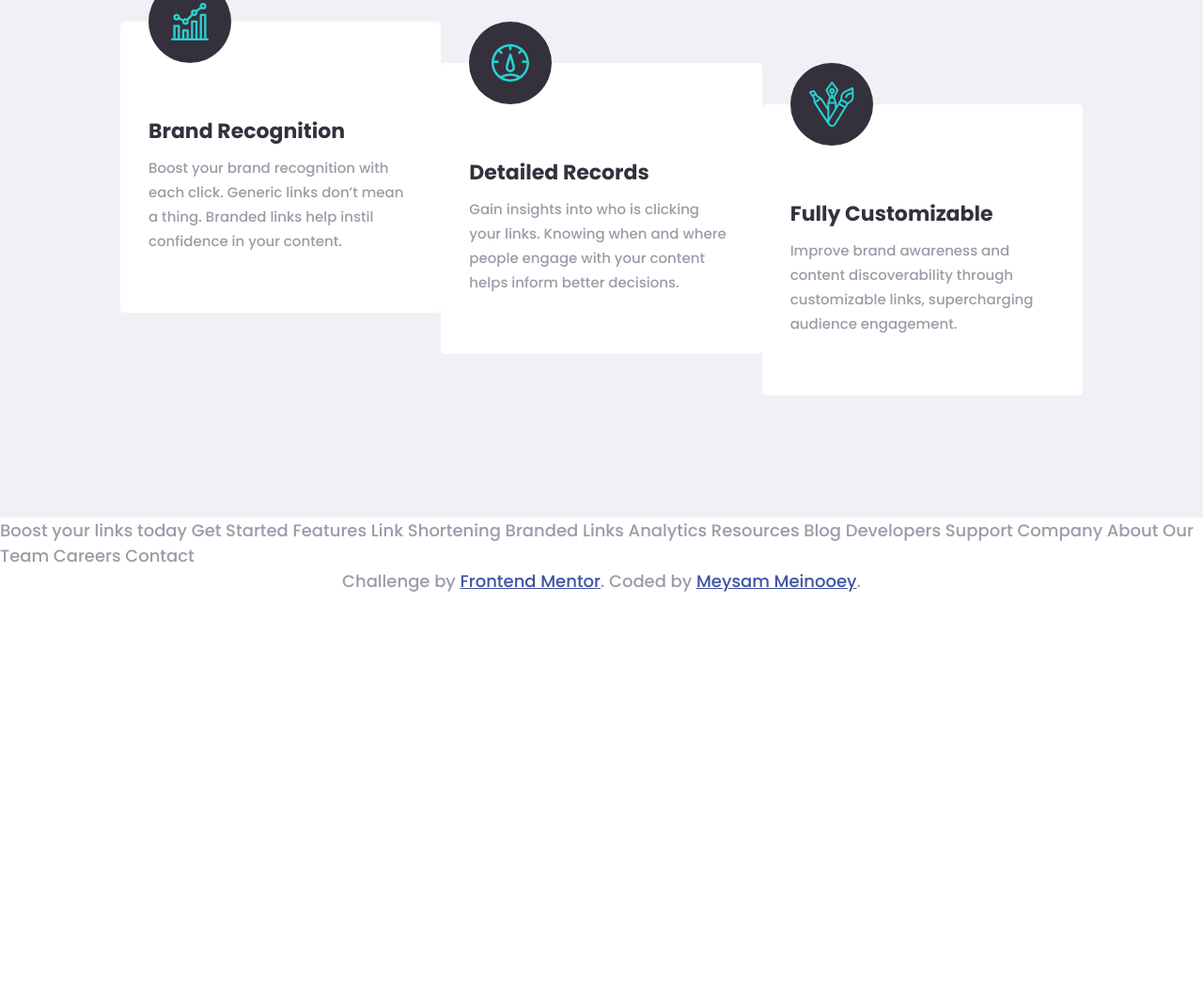
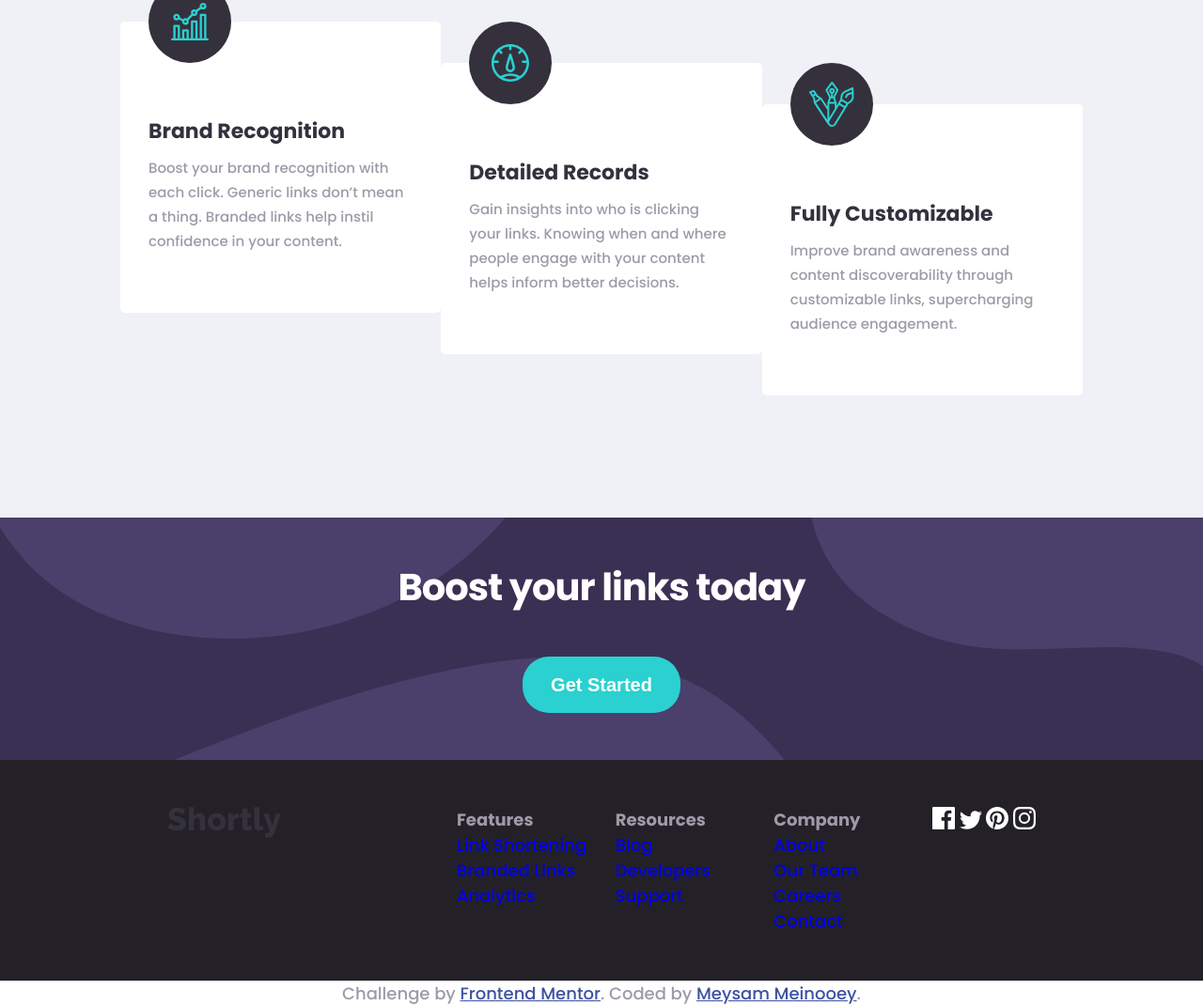
Before and after one commit to meysamminoo/url-shortening-api, a plain HTML site: page index.html in a window 1280 px wide. Shown: the part 1236-2307 px from the top of the page at 94% size. Before the commit the page ends 1868 px from the top, so only its background shows below. Drawn offline with Linux system fonts and the light colour scheme.

Commit message:
design footer

```diff
--- a/index.html
+++ b/index.html
@@ -94,11 +94,50 @@
         </section>
       </div>
     </main>
-
-    Boost your links today Get Started Features Link Shortening Branded Links
-    Analytics Resources Blog Developers Support Company About Our Team Careers
-    Contact
-
+    <footer class="footer">
+      <section class="baner">
+        <h2>Boost your links today</h2>
+        <button class="btn-baner">Get Started</button>
+      </section>
+      <div class="wrapper-footer">
+        <div class="logo-footer">
+          <img src="images/logo.svg" alt="logo" />
+        </div>
+        <section class="box-footer">
+          <div class="nav">
+            <h4>Features</h4>
+            <ul>
+              <li><a href="#">Link Shortening</a></li>
+              <li><a href="#">Branded Links</a></li>
+              <li><a href="#">Analytics</a></li>
+            </ul>
+          </div>
+          <div class="nav">
+            <h4>Resources</h4>
+            <ul>
+              <li><a href="#">Blog</a></li>
+              <li><a href="#">Developers</a></li>
+              <li><a href="#">Support</a></li>
+            </ul>
+          </div>
+          <div class="nav">
+            <h4>Company</h4>
+            <ul>
+              <li><a href="#">About</a></li>
+              <li><a href="#">Our Team</a></li>
+              <li><a href="#">Careers</a></li>
+              <li><a href="#">Contact</a></li>
+            </ul>
+          </div>
+          <div class="social">
+            <img src="images/icon-facebook.svg" alt="facebook" />
+            <img src="images/icon-twitter.svg" alt="twitter" />
+            <img src="images/icon-pinterest.svg" alt="pinterest" />
+            <img src="images/icon-instagram.svg" alt="instagram" />
+          </div>
+        </section>
+      </div>
+    </footer>
     <div class="attribution">
       Challenge by
       <a href="https://www.frontendmentor.io?ref=challenge" target="_blank"
--- a/style.css
+++ b/style.css
@@ -289,7 +289,59 @@ a {
   color: var(--color);
   font-weight: 500;
 }
+/* *footer */
+.footer {
+  width: 100%;
+  display: flex;
+  flex-direction: column;
+  justify-content: center;
+  align-items: center;
+  background-color: #232127;
+}
 
+.baner {
+  width: 100%;
+  background-image: url(images/bg-boost-desktop.svg);
+  background-color: var(--primary-color);
+  background-size: cover;
+  text-align: center;
+  padding: 5rem;
+}
+.baner > h2 {
+  font-weight: 700;
+  font-size: 4rem;
+  line-height: 4.8rem;
+  color: #fff;
+  letter-spacing: -1px;
+  margin-bottom: 5rem;
+}
+.btn-baner {
+  background-color: var(--green);
+  color: #fff;
+  font-size: 2rem;
+  line-height: 3rem;
+  border-radius: 2.8rem;
+  padding: 1.5rem 3rem;
+  font-weight: 700;
+}
+.wrapper-footer {
+  width: 80%;
+  padding: 5rem;
+  display: flex;
+  flex-direction: row;
+  justify-content: space-between;
+  align-items: flex-start;
+}
+.logo-footer {
+  flex: 2;
+}
+.box-footer {
+  flex: 4;
+  width: 100%;
+  display: flex;
+  flex-direction: row;
+  justify-content: space-between;
+}
 /* challange */
 .attribution a {
   color: hsl(228, 45%, 44%);
```
